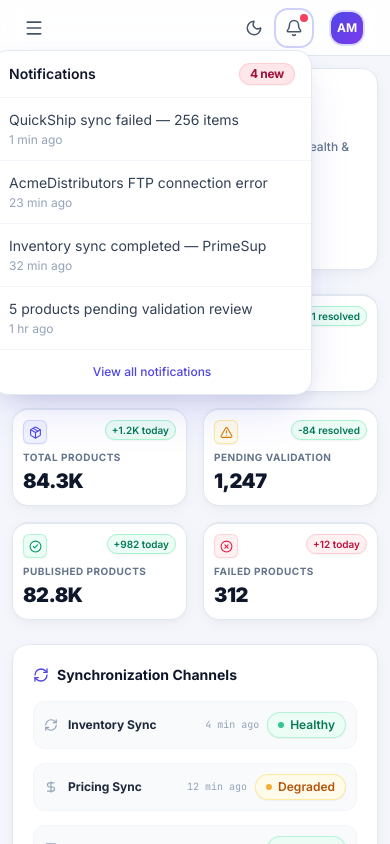
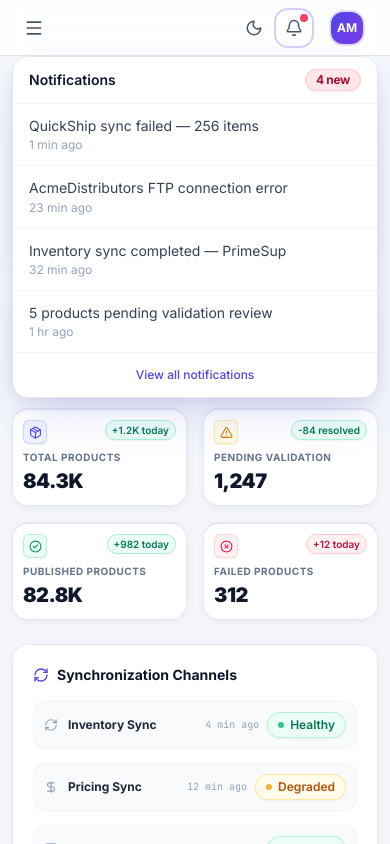
Before and after one commit to satyamgoswami783/SupplyBridge, a React (Vite) app: page / in a window 390 px wide. Both pictures are taken after a click on the button 294 px from the left and 27 px from the top of the page. Built offline with nearby package versions, Linux system fonts and the light colour scheme.

Commit message:
Fix mobile notification dropdown clipping using fixed viewport positioning

```diff
--- a/src/components/layout/Header.tsx
+++ b/src/components/layout/Header.tsx
@@ -87,9 +87,9 @@ export const Header: React.FC<HeaderProps> = ({ onMenuClick, darkMode, onToggleD
             <span className="absolute top-1 right-1 w-2 h-2 rounded-full bg-rose-500 ring-2 ring-white dark:ring-slate-900" />
           </button>
           {showNotifications && (
-            <div className="absolute right-0 top-10 w-80 card dark:bg-slate-900 dark:border-slate-800 shadow-card-lg z-50 overflow-hidden">
+            <div className="fixed inset-x-3 top-14 sm:absolute sm:inset-x-auto sm:right-0 sm:top-10 sm:w-80 card bg-white dark:bg-slate-900 border border-slate-200 dark:border-slate-800 shadow-card-lg z-50 overflow-hidden">
               <div className="px-4 py-3 border-b border-slate-100 dark:border-slate-800 flex items-center justify-between">
-                <span className="font-semibold text-sm dark:text-slate-100">Notifications</span>
+                <span className="font-semibold text-sm text-slate-900 dark:text-slate-100">Notifications</span>
                 <span className="badge-danger">4 new</span>
               </div>
               <div className="divide-y divide-slate-100 dark:divide-slate-800 max-h-72 overflow-y-auto">
@@ -100,7 +100,7 @@ export const Header: React.FC<HeaderProps> = ({ onMenuClick, darkMode, onToggleD
                     onClick={() => setShowNotifications(false)}
                     className="px-4 py-3 hover:bg-slate-50 dark:hover:bg-slate-800/60 cursor-pointer block text-left"
                   >
-                    <p className="text-sm text-slate-700 dark:text-slate-200">{n.message}</p>
+                    <p className="text-sm text-slate-700 dark:text-slate-200 leading-snug">{n.message}</p>
                     <p className="text-xs text-slate-400 dark:text-slate-500 mt-0.5">{n.time}</p>
                   </Link>
                 ))}
@@ -136,7 +136,7 @@ export const Header: React.FC<HeaderProps> = ({ onMenuClick, darkMode, onToggleD
           </button>
 
           {showProfileMenu && (
-            <div className="absolute right-0 top-11 w-60 card dark:bg-slate-900 dark:border-slate-800 shadow-card-lg z-50 p-2 overflow-hidden border border-slate-200">
+            <div className="fixed right-3 top-14 sm:absolute sm:inset-x-auto sm:right-0 sm:top-11 w-60 card bg-white dark:bg-slate-900 border border-slate-200 dark:border-slate-800 shadow-card-lg z-50 p-2 overflow-hidden">
               {/* User info preview header */}
               <div
                 onClick={() => { setShowProfileMenu(false); openCurrentUserProfile(); }}
```
Also changed, not shown: 3 other files (tests, documents, lock files or other folders).
